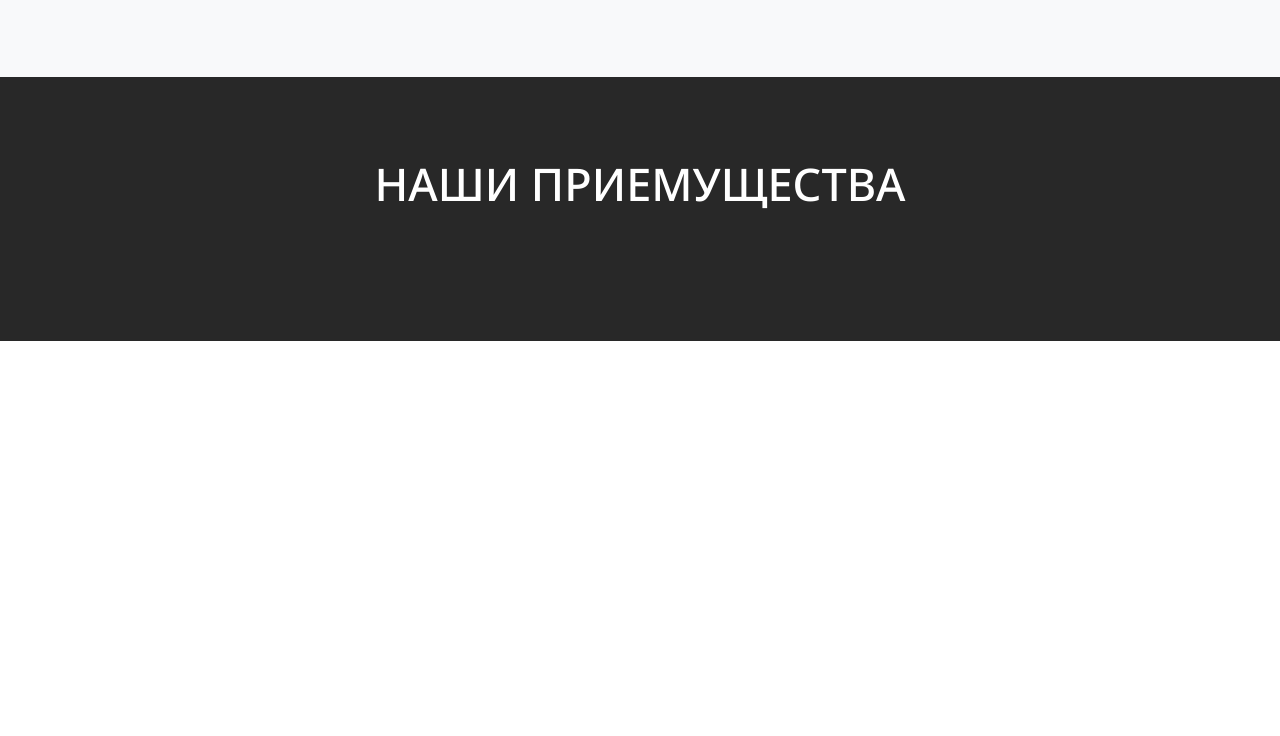
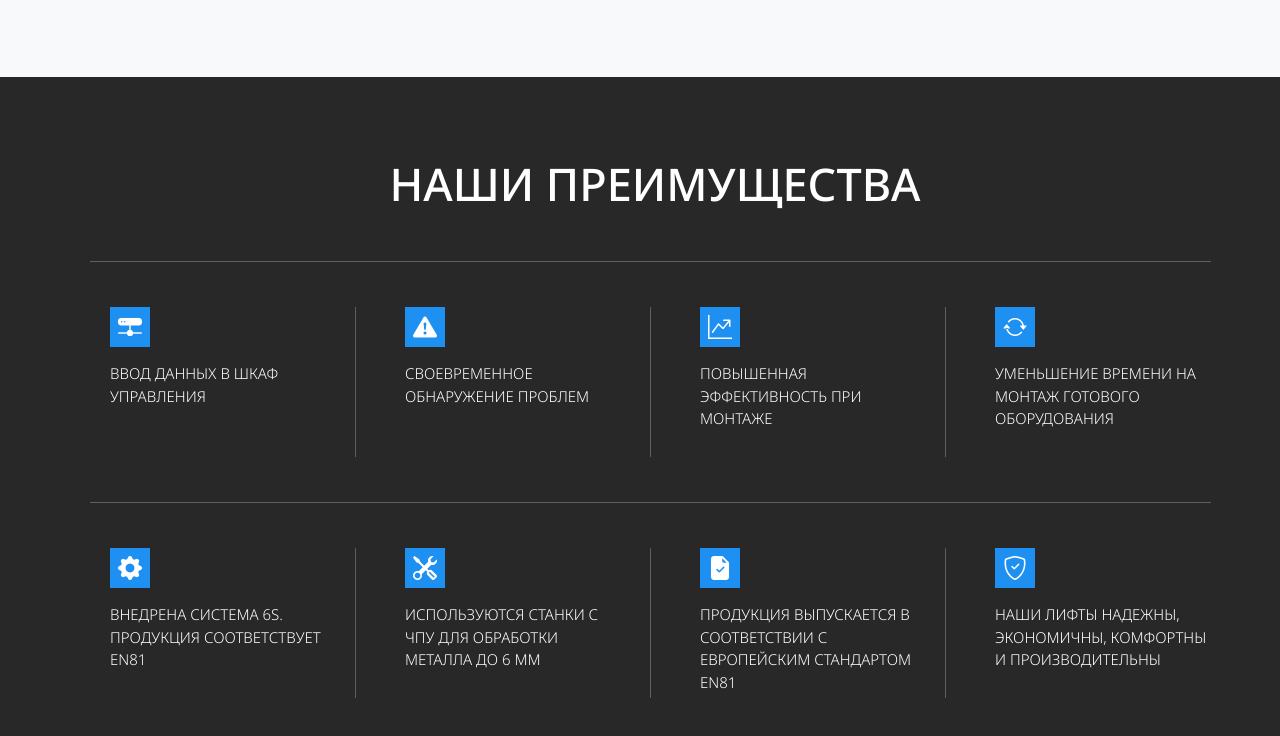
Before and after one commit to Zharasik/Practice, a plain HTML site: page index.html in a window 1280 px wide. Shown: the part 1817-2553 px from the top of the page. Before the commit the page ends 2158 px from the top, so only its background shows below. Drawn offline with nearby package versions, Linux system fonts and the light colour scheme.

Commit message:
3-page
3-page

```diff
--- a/homepagecss.css
+++ b/homepagecss.css
@@ -189,5 +189,65 @@ nav a {
   margin-bottom: 50px;
   text-transform: uppercase;
   font-weight: 500;
+   margin-left: 30px;
+}
+.grid-container {
+  display: grid;
+  grid-template-columns: repeat(4, 1fr);
+  gap: 0px;
+}
+.advantage-card {
+padding: 15px 15px;
+text-align: left;
+position: relative;
+min-height: 180px;
+display: flex;
+flex-direction: column;
+align-items: center;
+justify-content: center;
+font-size: 15px;
+width: 250px;
+ font-weight: 300;
+padding-left: 20px;
+position: relative;
+display: inline-block;
+ margin-left: 40px;
+
+ }
+.advantage-card:not(:nth-child(1)):not(:nth-child(5))::before{
+  content: " ";
+  background: #FFFFFF42;
+  width: 0.7px;
+  height: 150px;
+  left: -30px;
+  position: absolute;
 
 }
+.horizontal-line {
+    width: 95%;
+    height: 1px;
+    margin: 30px 0;
+    background-color:#FFFFFF42;
+     margin-left: 40px;
+}
+.horizontal-line2 {
+    width: 95%;
+    height: 1px;
+    margin: 30px 0;
+    background-color:#FFFFFF42;
+     margin-left: 40px;
+}
+.icon-wrapper {
+            width: 40px;
+            height: 40px;
+            background-color: #1D90F1;
+            display: flex;
+            align-items: center;
+            justify-content: center;
+            margin-bottom: 15px;
+        }
+
+        .advantage-icon {
+            font-size: 1.5rem;
+            color: var(--text-white);
+        }
--- a/index.html
+++ b/index.html
@@ -75,7 +75,62 @@
   </div>
 </section>
 <section id="advantages" class="advantages">
-  <h2>Наши приемущества</h2>
+  <h2>НАШИ ПРЕИМУЩЕСТВА</h2>
+  <div class="horizontal-line"></div>
+    <div class="grid-container">
+        <div class="advantage-card">
+                <div class="icon-wrapper">
+                    <i class="bi bi-hdd-network-fill advantage-icon"></i>
+                </div>
+                <p class="advantage-text">ВВОД ДАННЫХ В ШКАФ УПРАВЛЕНИЯ</p>
+        </div>
+        <div class="advantage-card">
+                <div class="icon-wrapper">
+                    <i class="bi bi-exclamation-triangle-fill advantage-icon"></i>
+                </div>
+                <p class="advantage-text">СВОЕВРЕМЕННОЕ ОБНАРУЖЕНИЕ ПРОБЛЕМ</p>
+        </div>
+        <div class="advantage-card">
+                <div class="icon-wrapper">
+                    <i class="bi bi-graph-up-arrow advantage-icon"></i>
+                </div>
+                <p class="advantage-text">ПОВЫШЕННАЯ ЭФФЕКТИВНОСТЬ ПРИ МОНТАЖЕ</p>
+        </div>
+        <div class="advantage-card">
+                <div class="icon-wrapper">
+                    <i class="bi bi-arrow-repeat advantage-icon"></i>
+                </div>
+                <p class="advantage-text">УМЕНЬШЕНИЕ ВРЕМЕНИ НА МОНТАЖ ГОТОВОГО ОБОРУДОВАНИЯ</p>
+        </div>
+    </div>
+    <div class="horizontal-line2"></div>
+    <div class="grid-container">
+        <div class="advantage-card">
+                <div class="icon-wrapper">
+                    <i class="bi bi-gear-fill advantage-icon"></i>
+                </div>
+                <p class="advantage-text">ВНЕДРЕНА СИСТЕМА 6S. ПРОДУКЦИЯ СООТВЕТСТВУЕТ EN81</p>
+        </div>
+        <div class="advantage-card">
+                <div class="icon-wrapper">
+                    <i class="bi bi-tools advantage-icon"></i>
+                </div>
+                <p class="advantage-text">ИСПОЛЬЗУЮТСЯ СТАНКИ С ЧПУ ДЛЯ ОБРАБОТКИ МЕТАЛЛА ДО 6 ММ</p>
+        </div>
+        <div class="advantage-card">
+                <div class="icon-wrapper">
+                    <i class="bi bi-file-earmark-check-fill advantage-icon"></i>
+                </div>
+                <p class="advantage-text">ПРОДУКЦИЯ ВЫПУСКАЕТСЯ В СООТВЕТСТВИИ С ЕВРОПЕЙСКИМ СТАНДАРТОМ EN81</p>
+        </div>
+        <div class="advantage-card">
+                <div class="icon-wrapper">
+                    <i class="bi bi-shield-check advantage-icon"></i>
+                </div>
+                <p class="advantage-text">НАШИ ЛИФТЫ НАДЕЖНЫ, ЭКОНОМИЧНЫ, КОМФОРТНЫ И ПРОИЗВОДИТЕЛЬНЫ</p>
+        </div>
+    </div>
+
 </body>
 
 </html>
```
